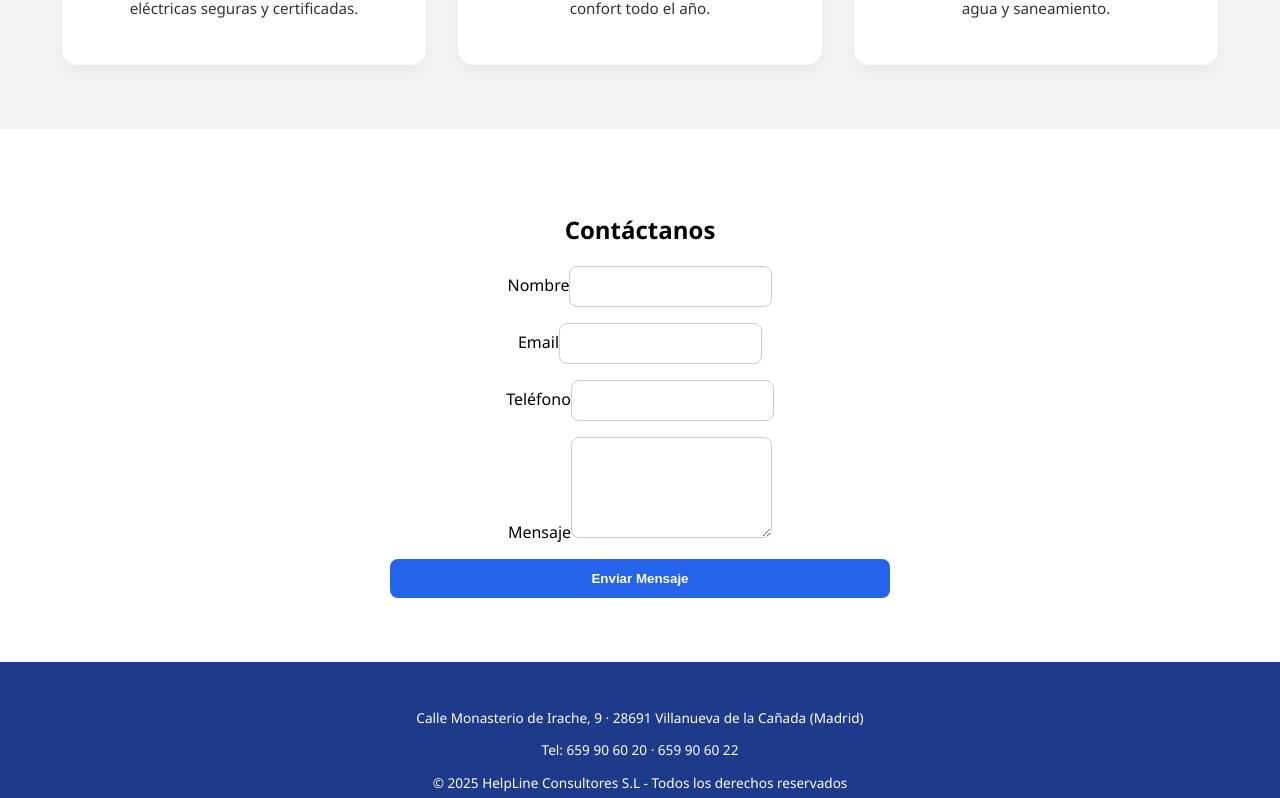
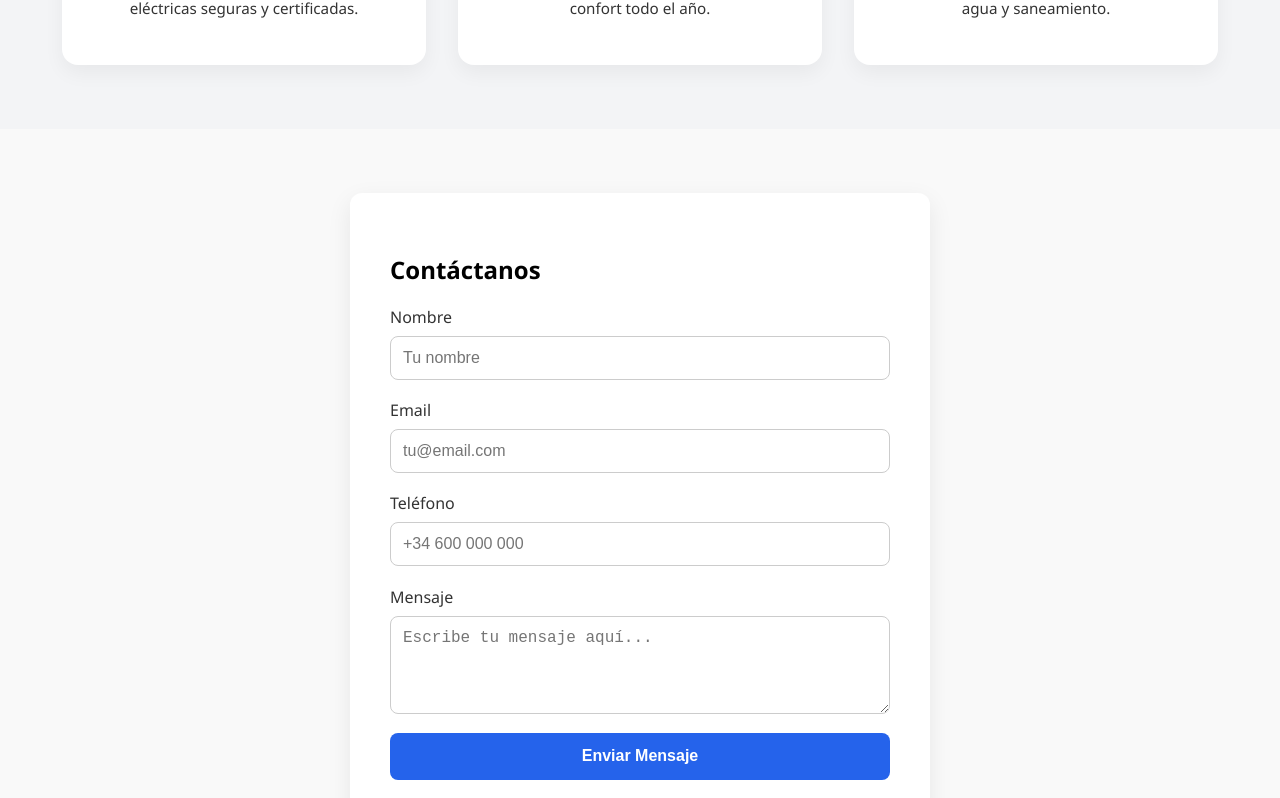
Before and after one commit to HectorFernandezCano/pagina-web, a React (Create React App) app: page / in a window 1280 px wide. Shown: the part 742-1540 px from the top of the page. Built offline with nearby package versions, Linux system fonts and the light colour scheme.

Commit message:
Ya vamos entrando en materia

```diff
--- a/src/App.js
+++ b/src/App.js
@@ -57,14 +57,28 @@ export default function App() {
 
       {/* Contacto */}
       <section className="contact-section">
-        <h2 className="section-title">Contáctanos</h2>
-        <form className="contact-form">
-          <label>Nombre<input type="text" /></label>
-          <label>Email<input type="email" /></label>
-          <label>Teléfono<input type="tel" /></label>
-          <label>Mensaje<textarea rows="5"></textarea></label>
-          <button type="submit">Enviar Mensaje</button>
-        </form>
+        <div className="contact-container">
+          <h2 className="section-title">Contáctanos</h2>
+          <form className="contact-form">
+            <div className="form-group">
+              <label htmlFor="nombre">Nombre</label>
+              <input type="text" id="nombre" placeholder="Tu nombre" />
+            </div>
+            <div className="form-group">
+              <label htmlFor="email">Email</label>
+              <input type="email" id="email" placeholder="tu@email.com" />
+            </div>
+            <div className="form-group">
+              <label htmlFor="telefono">Teléfono</label>
+              <input type="tel" id="telefono" placeholder="+34 600 000 000" />
+            </div>
+            <div className="form-group">
+              <label htmlFor="mensaje">Mensaje</label>
+              <textarea id="mensaje" rows="4" placeholder="Escribe tu mensaje aquí..."></textarea>
+            </div>
+            <button type="submit" className="cta-button-form">Enviar Mensaje</button>
+          </form>
+        </div>
       </section>
 
       {/* Footer */}
--- a/src/style.css
+++ b/src/style.css
@@ -113,34 +113,67 @@ body, html {
 
   /* Contacto */
   .contact-section {
-    padding: 4rem 2rem;
+    padding: 4rem 1rem;
+    background-color: #f9f9f9;
+    display: flex;
+    justify-content: center;
+  }
+
+  .contact-container {
     background-color: white;
-    text-align: center;
+    border-radius: 12px;
+    padding: 2.5rem;
+    box-shadow: 0 8px 24px rgba(0, 0, 0, 0.08);
+    max-width: 500px;
+    width: 100%;
   }
 
   .contact-form {
-    max-width: 500px;
-    margin: 0 auto;
     display: flex;
     flex-direction: column;
-    gap: 1rem;
+    gap: 1.2rem;
+  }
+
+  .form-group {
+    display: flex;
+    flex-direction: column;
+  }
+
+  .form-group label {
+    margin-bottom: 0.5rem;
+    font-weight: 500;
+    color: #333;
   }
 
   .contact-form input,
   .contact-form textarea {
     padding: 0.75rem;
     border: 1px solid #ccc;
-    border-radius: 0.5rem;
+    border-radius: 8px;
+    font-size: 1rem;
+    transition: border-color 0.2s;
   }
 
-  .contact-form button {
+  .contact-form input:focus,
+  .contact-form textarea:focus {
+    outline: none;
+    border-color: #3b82f6;
+  }
+
+  .cta-button-form {
     background-color: #2563eb;
     color: white;
-    padding: 0.75rem;
+    padding: 0.9rem;
     border: none;
-    border-radius: 0.5rem;
+    border-radius: 8px;
     font-weight: bold;
+    font-size: 1rem;
     cursor: pointer;
+    transition: background-color 0.3s;
+  }
+
+  .cta-button-form:hover {
+    background-color: #1e40af;
   }
 
   /* Footer */
```
